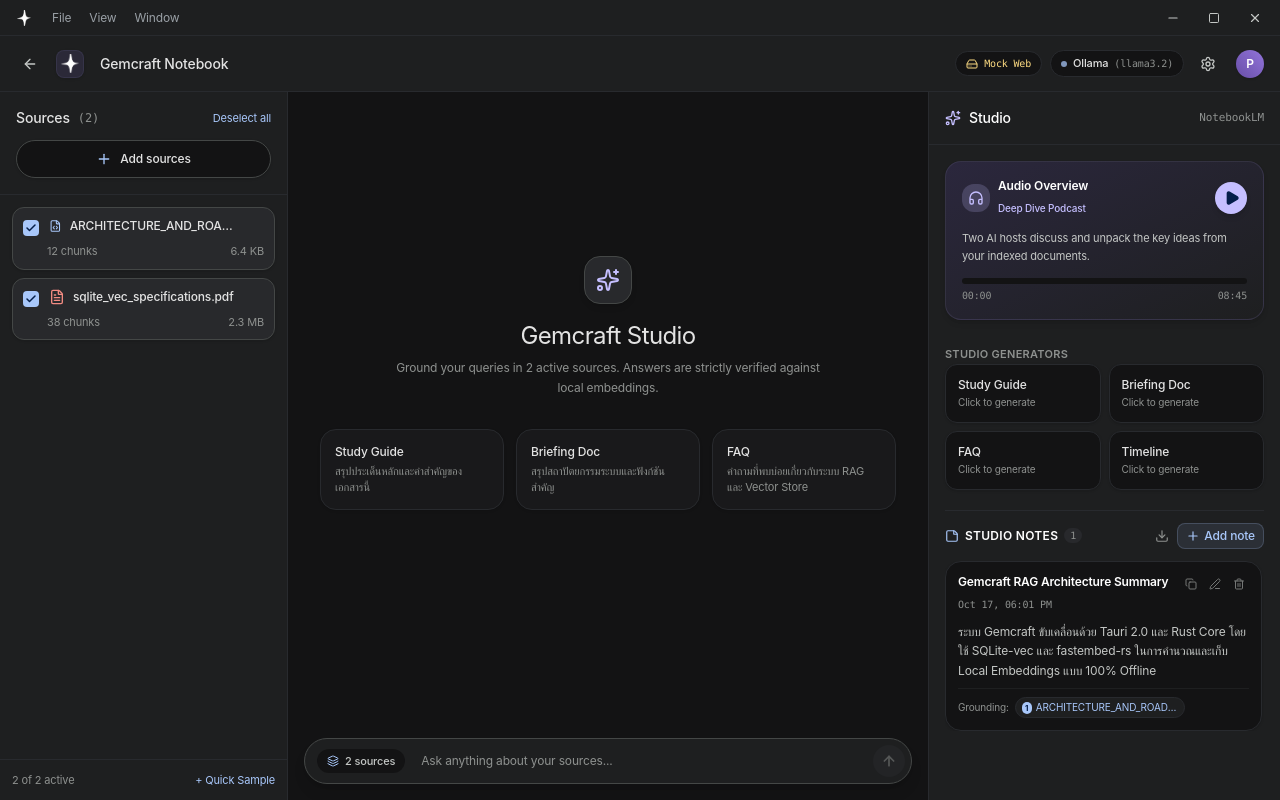
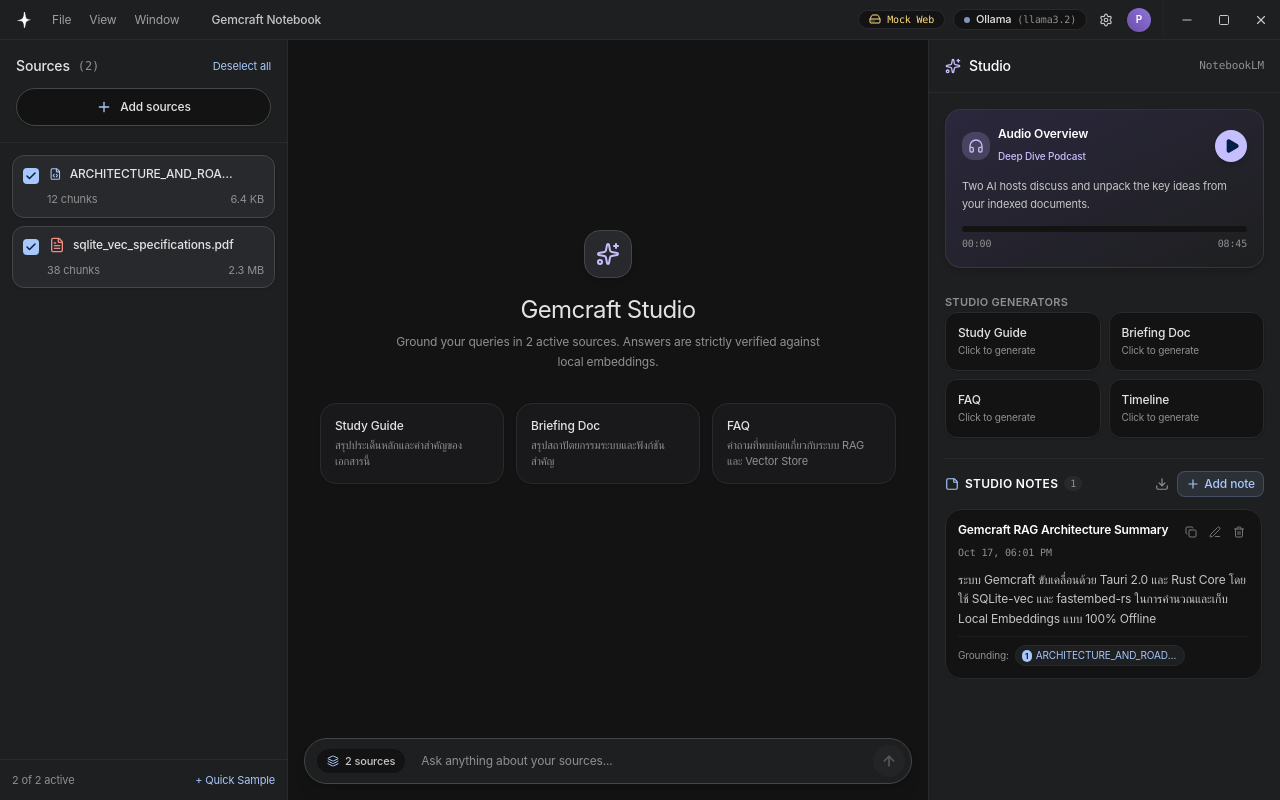
Before and after one commit to PichyyyNews/gemcraft, a React (Vite) app: page / in a window 1280 px wide. Built offline with nearby package versions, Linux system fonts and the light colour scheme; the HTML template or start-up script is replaced by a standard one.

Commit message:
refactor(layout): consolidate redundant Header into clean unified top Titlebar

```diff
--- a/src/App.tsx
+++ b/src/App.tsx
@@ -1,6 +1,5 @@
 import { useEffect } from "react";
 import { Titlebar } from "./components/layout/Titlebar";
-import { Header } from "./components/layout/Header";
 import { SourcesPanel } from "./components/sources/SourcesPanel";
 import { ChatPanel } from "./components/chat/ChatPanel";
 import { CitationInspector } from "./components/viewer/CitationInspector";
@@ -19,11 +18,8 @@
 
   return (
     <div className="h-screen w-screen flex flex-col bg-[#1e1f20] text-slate-100 overflow-hidden font-sans">
-      {/* Top Frameless Titlebar */}
+      {/* Top Consolidated Frameless Titlebar */}
       <Titlebar />
-
-      {/* Top Application Header */}
-      <Header />
 
       {/* 3-Column Workspace */}
       <div className="flex-1 flex overflow-hidden">
--- a/src/components/layout/Titlebar.tsx
+++ b/src/components/layout/Titlebar.tsx
@@ -1,9 +1,20 @@
-import React from "react";
-import { Minus, Square, X } from "lucide-react";
+import React, { useState } from "react";
+import {
+  Minus,
+  Square,
+  X,
+  Settings,
+  ShieldCheck,
+  HardDrive,
+} from "lucide-react";
 import { getCurrentWindow } from "@tauri-apps/api/window";
+import { useSettingsStore } from "../../store/useSettingsStore";
 import { ApiBridge } from "../../services/ipc";
 
 export const Titlebar: React.FC = () => {
+  const { config, setSettingsOpen } = useSettingsStore();
+  const [notebookTitle, setNotebookTitle] = useState("Gemcraft Notebook");
+  const [isEditingTitle, setIsEditingTitle] = useState(false);
   const isTauri = ApiBridge.isTauri();
 
   const handleMinimize = async () => {
@@ -30,7 +41,7 @@
   return (
     <div
       data-tauri-drag-region
-      className="h-9 bg-[#1e1f20] border-b border-[#282a2e] flex items-center justify-between select-none shrink-0 z-50 text-[#c4c7c5] text-xs font-sans px-3"
+      className="h-10 bg-[#1e1f20] border-b border-[#282a2e] flex items-center justify-between select-none shrink-0 z-50 text-[#c4c7c5] text-xs font-sans px-3"
     >
       {/* Left side: Logo & Menus */}
       <div className="flex items-center gap-2 pointer-events-auto" data-tauri-drag-region>
@@ -47,7 +58,7 @@
         </div>
 
         {/* Window Menu Items */}
-        <div className="flex items-center gap-0.5 text-[#9aa0a6]">
+        <div className="flex items-center gap-0.5 text-[#9aa0a6] mr-2">
           <button
             type="button"
             className="px-2 py-0.5 rounded hover:bg-[#282a2e] hover:text-[#e3e3e3] transition-colors cursor-pointer text-xs"
@@ -70,17 +81,81 @@
             Window
           </button>
         </div>
+
+        {/* Notebook Title Pill */}
+        <div className="flex items-center">
+          {isEditingTitle ? (
+            <input
+              type="text"
+              value={notebookTitle}
+              autoFocus
+              onBlur={() => setIsEditingTitle(false)}
+              onKeyDown={(e) => {
+                if (e.key === "Enter") setIsEditingTitle(false);
+              }}
+              onChange={(e) => setNotebookTitle(e.target.value)}
+              className="text-xs font-medium bg-[#131314] px-2 py-0.5 rounded border border-[#a8c7fa] focus:outline-none text-white font-sans"
+            />
+          ) : (
+            <button
+              onClick={() => setIsEditingTitle(true)}
+              className="text-xs font-medium text-[#c4c7c5] hover:text-white hover:bg-[#282a2e] px-2 py-0.5 rounded transition-colors text-left flex items-center gap-1.5 cursor-pointer font-sans"
+              title="Click to rename notebook"
+            >
+              <span>{notebookTitle}</span>
+            </button>
+          )}
+        </div>
       </div>
 
       {/* Middle: Draggable Spacer */}
       <div className="flex-1 h-full" data-tauri-drag-region />
 
-      {/* Right side: Native-style Window Controls */}
-      <div className="flex items-center h-full -mr-2">
+      {/* Right side: Status Pills, Settings & Window Controls */}
+      <div className="flex items-center h-full gap-2">
+        {/* Environment Status Pill */}
+        <div className="flex items-center gap-1.5 px-2.5 py-0.5 rounded-full bg-[#131314] border border-[#282a2e] text-[11px] font-medium text-[#c4c7c5]">
+          {isTauri ? (
+            <>
+              <ShieldCheck className="w-3 h-3 text-[#7ada94]" />
+              <span className="font-mono text-[10px] text-[#7ada94]">Tauri Native</span>
+            </>
+          ) : (
+            <>
+              <HardDrive className="w-3 h-3 text-[#ffdd83]" />
+              <span className="font-mono text-[10px] text-[#ffdd83]">Mock Web</span>
+            </>
+          )}
+        </div>
+
+        {/* Model Engine Pill */}
+        <div className="flex items-center gap-1.5 px-2.5 py-0.5 rounded-full bg-[#131314] border border-[#282a2e] text-[11px] font-medium text-[#c4c7c5]">
+          <span className="w-1.5 h-1.5 rounded-full bg-[#a8c7fa] animate-pulse" />
+          <span className="capitalize text-[#e3e3e3]">{config.provider}</span>
+          <span className="text-[#8e918f] font-mono text-[10px]">({config.modelName.split(":")[0]})</span>
+        </div>
+
+        {/* Settings button */}
+        <button
+          onClick={() => setSettingsOpen(true)}
+          className="p-1 rounded-full hover:bg-[#282a2e] text-[#c4c7c5] hover:text-white transition-colors cursor-pointer"
+          title="Notebook Settings"
+          aria-label="Settings"
+        >
+          <Settings className="w-3.5 h-3.5" />
+        </button>
+
+        {/* User avatar indicator */}
+        <div className="w-6 h-6 rounded-full bg-gradient-to-tr from-[#694fa8] to-[#9274da] text-white flex items-center justify-center text-[10px] font-semibold shadow-sm ml-0.5 mr-1">
+          P
+        </div>
+
+        {/* Window Controls (Minimize, Maximize, Close) */}
+        <div className="flex items-center h-full -mr-3 border-l border-[#282a2e]/50 pl-1">
           <button
             type="button"
             onClick={handleMinimize}
-          className="h-full px-3.5 flex items-center justify-center hover:bg-[#282a2e] text-[#c4c7c5] hover:text-white transition-colors cursor-pointer"
+            className="h-full px-3 flex items-center justify-center hover:bg-[#282a2e] text-[#c4c7c5] hover:text-white transition-colors cursor-pointer"
             title="Minimize"
             aria-label="Minimize"
           >
@@ -90,7 +165,7 @@
           <button
             type="button"
             onClick={handleToggleMaximize}
-          className="h-full px-3.5 flex items-center justify-center hover:bg-[#282a2e] text-[#c4c7c5] hover:text-white transition-colors cursor-pointer"
+            className="h-full px-3 flex items-center justify-center hover:bg-[#282a2e] text-[#c4c7c5] hover:text-white transition-colors cursor-pointer"
             title="Maximize"
             aria-label="Maximize"
           >
@@ -100,7 +175,7 @@
           <button
             type="button"
             onClick={handleClose}
-          className="h-full px-3.5 flex items-center justify-center hover:bg-[#e81123] text-[#c4c7c5] hover:text-white transition-colors cursor-pointer"
+            className="h-full px-3 flex items-center justify-center hover:bg-[#e81123] text-[#c4c7c5] hover:text-white transition-colors cursor-pointer"
             title="Close"
             aria-label="Close"
           >
@@ -108,6 +183,7 @@
           </button>
         </div>
       </div>
+    </div>
   );
 };
 export default Titlebar;
```
Lines whose indentation alone changed are shown as unchanged.
